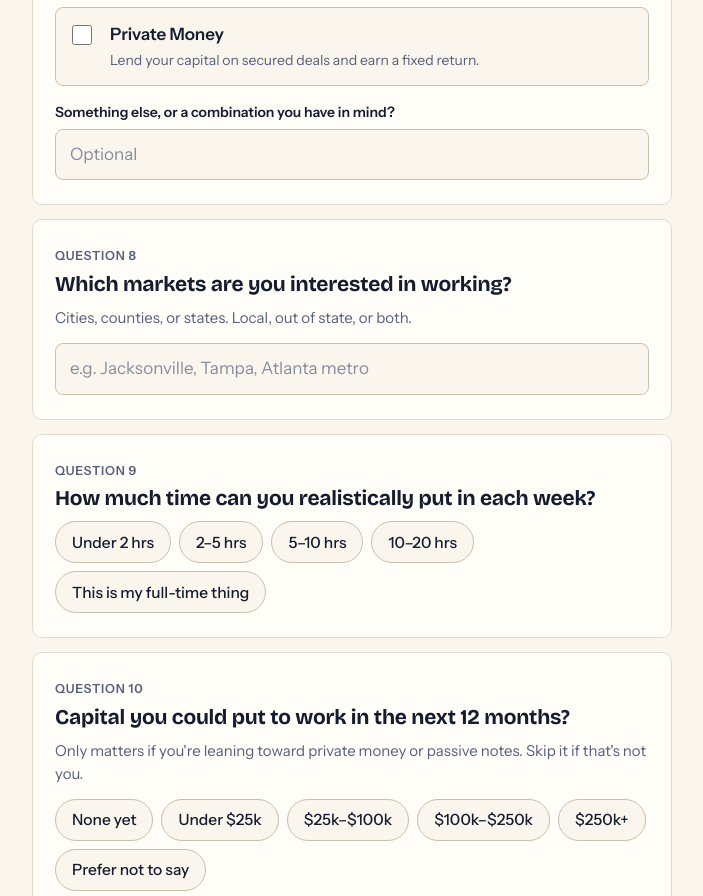
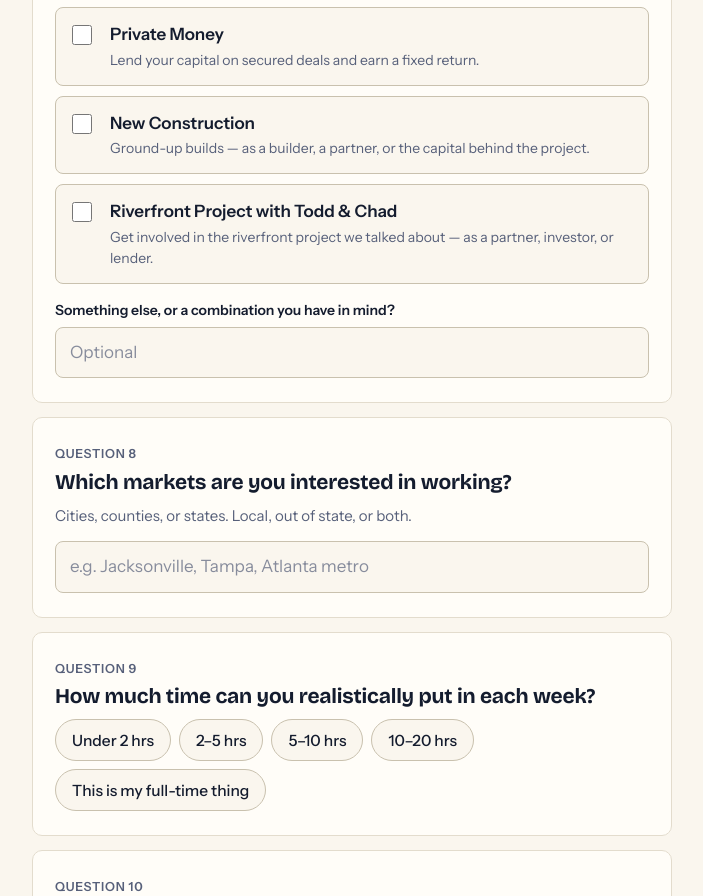
Before and after one commit to ToddSnipes/simple-wealth-survey, a plain HTML site: page index.html in a window 1280 px wide. Shown: the part 3731-4627 px from the top of the page, without its empty margins (288-991 px from the left). Drawn offline with nearby package versions, Linux system fonts and the light colour scheme.

Commit message:
Add New Construction and Riverfront Project options to Q7
Co-Authored-By: Claude Opus 5 <noreply@anthropic.com>

```diff
--- a/index.html
+++ b/index.html
@@ -425,6 +425,14 @@
           <input type="checkbox" name="interests" value="Private Money">
           <span><span class="t">Private Money</span><span class="d">Lend your capital on secured deals and earn a fixed return.</span></span>
         </label>
+        <label class="choice">
+          <input type="checkbox" name="interests" value="New Construction">
+          <span><span class="t">New Construction</span><span class="d">Ground-up builds — as a builder, a partner, or the capital behind the project.</span></span>
+        </label>
+        <label class="choice">
+          <input type="checkbox" name="interests" value="Riverfront Project with Todd and Chad">
+          <span><span class="t">Riverfront Project with Todd &amp; Chad</span><span class="d">Get involved in the riverfront project we talked about — as a partner, investor, or lender.</span></span>
+        </label>
       </div>
       <div class="sub">
         <label class="f" for="interests_other">Something else, or a combination you have in mind?</label>
```
